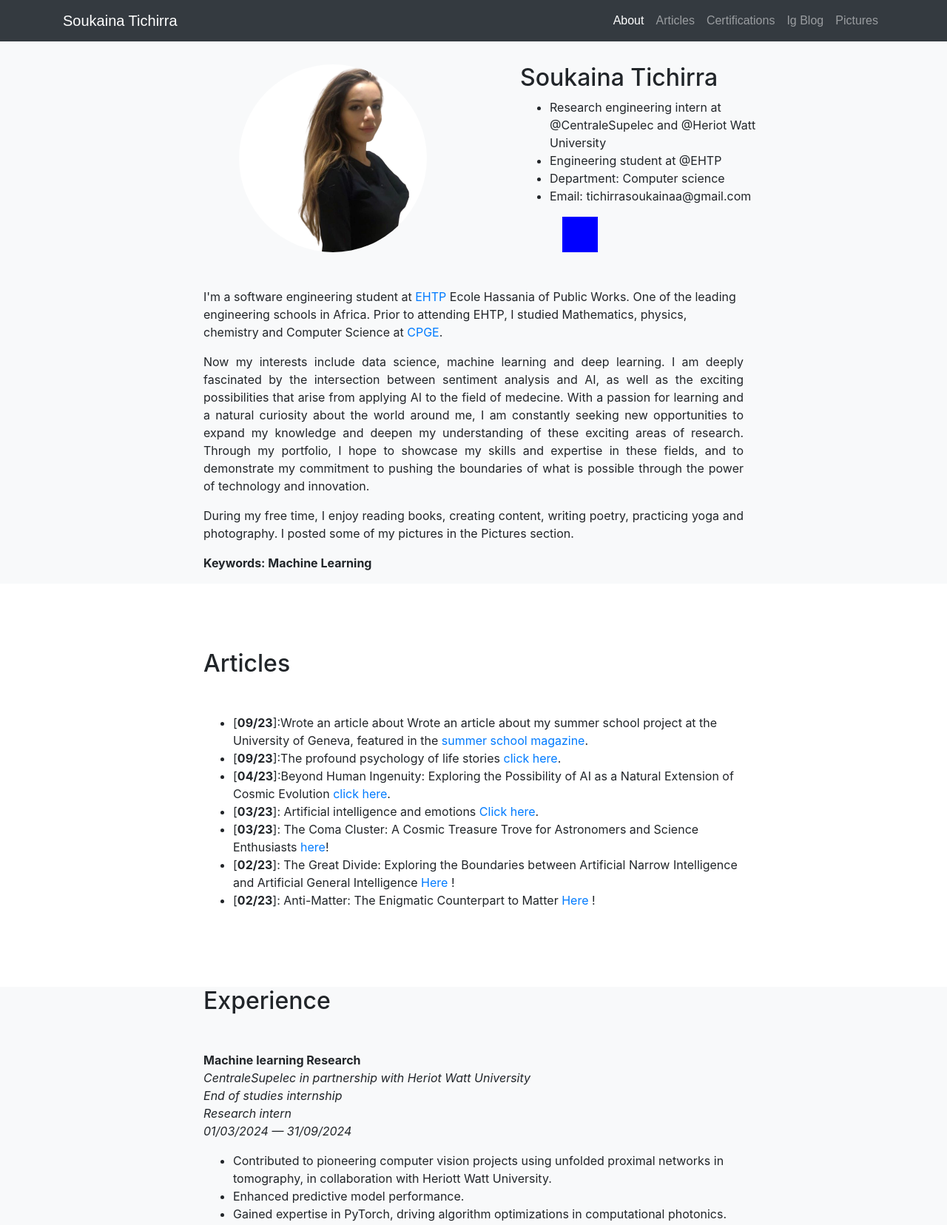
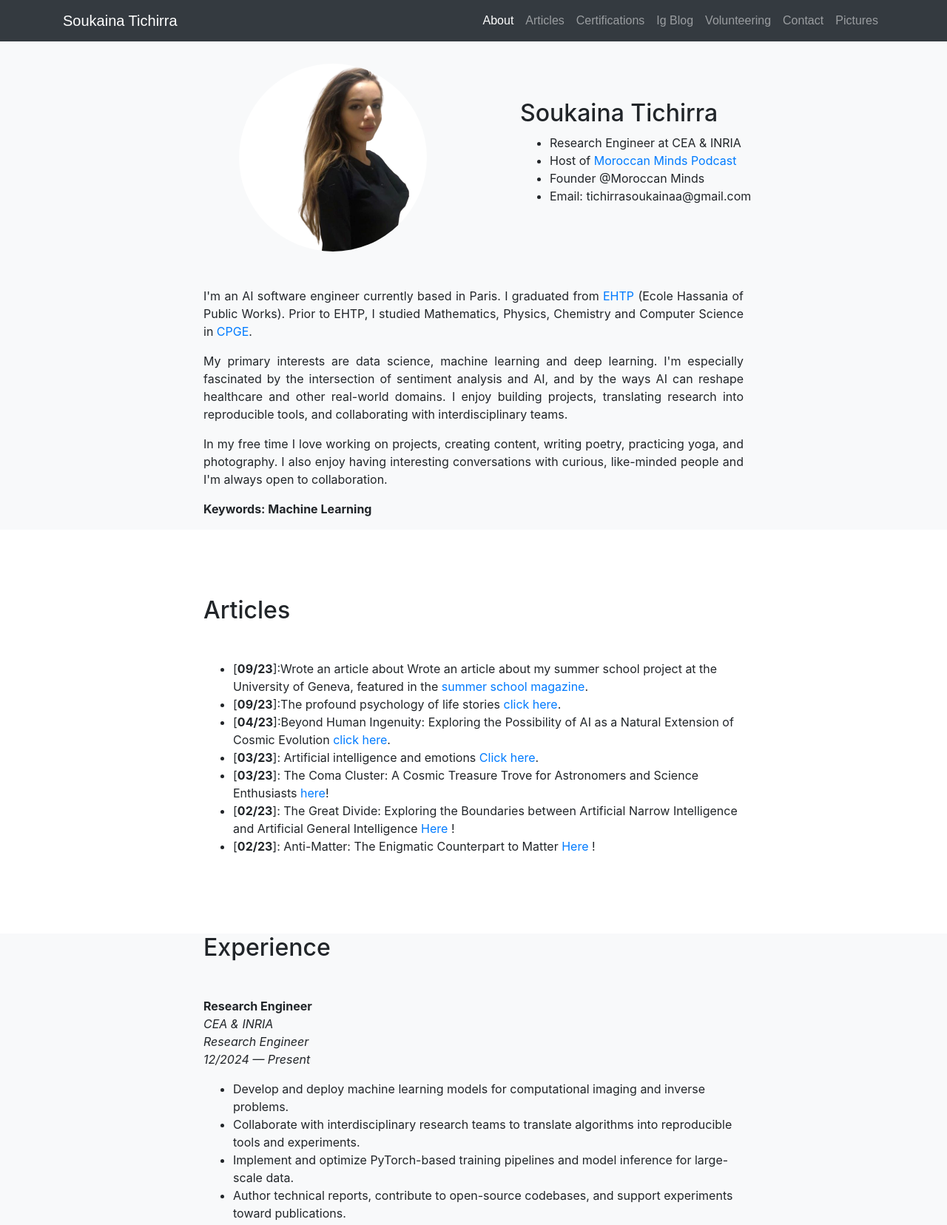
Before and after one commit to femaleprog/personal-website, a plain HTML site: page index.html in a window 1280 px wide. Shown: the top 1656 px of the page at 74% size. Drawn offline with nearby package versions, Linux system fonts and the light colour scheme.

Commit message:
new changes

```diff
--- a/index.html
+++ b/index.html
@@ -8,9 +8,7 @@
   <script src="https://code.jquery.com/jquery-3.5.1.slim.min.js"></script>
   <script src="https://cdn.jsdelivr.net/npm/popper.js@1.16.0/dist/umd/popper.min.js"></script>
   <script src="https://stackpath.bootstrapcdn.com/bootstrap/4.5.0/js/bootstrap.min.js"></script>
-  <link rel="stylesheet" href="https://cdnjs.cloudflare.com/ajax/libs/font-awesome/5.15.3/css/all.min.css"
-    integrity="sha512-EuVXHwjRHt+u7x21PpLE/CFtV28ldKjwKe7V+mMgNPl1XVYThN/Op0xqO3lGJbI0K2OZw1O5L1m5R5Xy/JIcw=="
-    crossorigin="anonymous" referrerpolicy="no-referrer" />
+  <link rel="stylesheet" href="https://cdnjs.cloudflare.com/ajax/libs/font-awesome/6.4.0/css/all.min.css" crossorigin="anonymous" referrerpolicy="no-referrer" />
 
 </head>
 
@@ -39,6 +37,14 @@
           </li>
 
           <li class="nav-item">
+            <a class="nav-link js-scroll-trigger" href="#Volunteering">Volunteering</a>
+          </li>
+
+          <li class="nav-item">
+            <a class="nav-link js-scroll-trigger" href="#contact">Contact</a>
+          </li>
+
+          <li class="nav-item">
             <a class="nav-link js-scroll-trigger" href="#photography">Pictures</a>
           </li>
         </ul>
@@ -54,19 +60,14 @@
           <div class="p-5">
             <h2>Soukaina Tichirra</h2>
             <ul>
-              <li>Research engineering intern at @CentraleSupelec and @Heriot Watt University</li>
-              <li>Engineering student at @EHTP</li>
-              <li>Department: Computer science</li>
+              <li>Research Engineer at CEA &amp; INRIA</li>
+              <li>Host of <a href="https://www.youtube.com/@MoroccanMindss" target="_blank" rel="noopener noreferrer">Moroccan Minds Podcast</a></li>
+              <li>Founder @Moroccan Minds</li>
+
               <li>Email: tichirrasoukainaa@gmail.com </li>
               <!-- <li><a href="files/resume.pdf">Resume</a></li> -->
             </ul>
-            <a href="https://github.com/femaleprog"><i class="fa fa-github-square fa-3x"></i></a>
-            <a href="https://scholar.google.com/citations?user=9ceELFsAAAAJ&amp;hl=en"><i
-                class="ai ai-google-scholar-square ai-3x" style="background-color: blue;"></i></a>
-            <a href="https://https://www.linkedin.com/in/soukaina-tichirra-6183551b3/"><i
-                class="fa fa-linkedin-square fa-3x" style="background-color: blue;"></i></a>
-            <a href="https://twitter.com/chamii22"><i class="fa fa-twitter-square fa-3x"
-                style="background-color: blue;"></i></a>
+
 
 
           </div>
@@ -80,19 +81,9 @@
       </div>
       <div class="row">
         <div class="col-lg-8 mx-auto">
-          <p class="text-align:justify">I'm a software engineering student at <a href="http://www.ehtp.ac.ma/"
-              target="_blank">EHTP</a> Ecole Hassania of Public Works. One of the leading engineering schools in Africa.
-            Prior to attending EHTP, I studied Mathematics, physics, chemistry and Computer Science at <a
-              href="https://fr.wikipedia.org/wiki/Classe_pr%C3%A9paratoire_aux_grandes_%C3%A9coles"> CPGE</a>.</p>
-          <p style="text-align:justify">Now my interests include data science, machine learning and deep learning. I am
-            deeply fascinated by the intersection between sentiment analysis and AI, as well as the exciting
-            possibilities that arise from applying AI to the field of medecine. With a passion for learning and a
-            natural curiosity about the world around me, I am constantly seeking new opportunities to expand my
-            knowledge and deepen my understanding of these exciting areas of research. Through my portfolio, I hope to
-            showcase my skills and expertise in these fields, and to demonstrate my commitment to pushing the boundaries
-            of what is possible through the power of technology and innovation.</p>
-          <p style="text-align:justify">During my free time, I enjoy reading books, creating content, writing poetry,
-            practicing yoga and photography. I posted some of my pictures in the Pictures section.</p>
+          <p style="text-align:justify">I'm an AI software engineer currently based in Paris. I graduated from <a href="http://www.ehtp.ac.ma/" target="_blank">EHTP</a> (Ecole Hassania of Public Works). Prior to EHTP, I studied Mathematics, Physics, Chemistry and Computer Science in <a href="https://fr.wikipedia.org/wiki/Classe_pr%C3%A9paratoire_aux_grandes_%C3%A9coles">CPGE</a>.</p>
+          <p style="text-align:justify">My primary interests are data science, machine learning and deep learning. I'm especially fascinated by the intersection of sentiment analysis and AI, and by the ways AI can reshape healthcare and other real-world domains. I enjoy building projects, translating research into reproducible tools, and collaborating with interdisciplinary teams.</p>
+          <p style="text-align:justify">In my free time I love working on projects, creating content, writing poetry, practicing yoga, and photography. I also enjoy having interesting conversations with curious, like-minded people and I'm always open to collaboration.</p>
           <p style="text-align:justify"><b>Keywords: Machine Learning</b></p>
         </div>
       </div>
@@ -144,6 +135,21 @@
       <div class="row">
         <div class="col-lg-8 mx-auto">
           <h2 style="margin-bottom: 3rem;">Experience</h2>
+                    <!-- Current position -->
+                    <div class="title_font_2">
+                      <p>
+                        <font size="3"><b>Research Engineer</b></font> <br>
+                        <i>CEA &amp; INRIA</i><br>
+                        <i>Research Engineer</i><br>
+                        <i>12/2024 — Present</i><br>
+                        <ul>
+                          <li>Develop and deploy machine learning models for computational imaging and inverse problems.</li>
+                          <li>Collaborate with interdisciplinary research teams to translate algorithms into reproducible tools and experiments.</li>
+                          <li>Implement and optimize PyTorch-based training pipelines and model inference for large-scale data.</li>
+                          <li>Author technical reports, contribute to open-source codebases, and support experiments toward publications.</li>
+                        </ul>
+                      </p>
+                    </div>
                     <!-- End of studies internship  -->
                     <div class="title_font_2">
                       <p>
@@ -306,6 +312,21 @@
       </div>
     </div>
   </section>
+  <!-- Volunteering & Roles -->
+  <section id="Volunteering">
+    <div class="container">
+      <div class="row">
+        <div class="col-lg-8 mx-auto">
+          <h2 style="margin-bottom: 3rem;">Volunteering & Roles</h2>
+          <ul>
+            <li><b>Mistral AI Ambassador</b></li>
+            <li><b>Host &amp; Founder</b> — Moroccan Minds</li>
+            <li><b>Content Creator</b> — Instagram: 7.1K followers (<a href="https://www.instagram.com/femal.eprog/">@femal.eprog</a>)</li>
+          </ul>
+        </div>
+      </div>
+    </div>
+  </section>
   <section id="photography" class="bg-light">
     <div class="container">
       <div class="row">
@@ -331,6 +352,23 @@
 
     </div>
   </section>
+  <footer id="contact" class="bg-dark text-white py-4">
+    <div class="container text-center">
+      <p class="mb-2">Connect with me</p>
+      <div>
+        <a href="https://www.linkedin.com/in/soukaina-tichirra-6183551b3/" target="_blank" rel="noopener noreferrer" class="text-white mx-3" aria-label="LinkedIn" title="LinkedIn" style="font-size:2.2rem; text-decoration:none">
+          <i class="fab fa-linkedin"></i>
+        </a>
+        <a href="https://github.com/femaleprog" target="_blank" rel="noopener noreferrer" class="text-white mx-3" aria-label="GitHub" title="GitHub" style="font-size:2.2rem; text-decoration:none">
+          <i class="fab fa-github"></i>
+        </a>
+        <a href="mailto:tichirrasoukainaa@gmail.com" class="text-white mx-3" aria-label="Email" title="Email" style="font-size:2.2rem; text-decoration:none">
+          <i class="fa fa-envelope"></i>
+        </a>
+      </div>
+      <p class="mt-2 mb-0"><small>© Soukaina Tichirra</small></p>
+    </div>
+  </footer>
 </body>
 
 </html>
```
